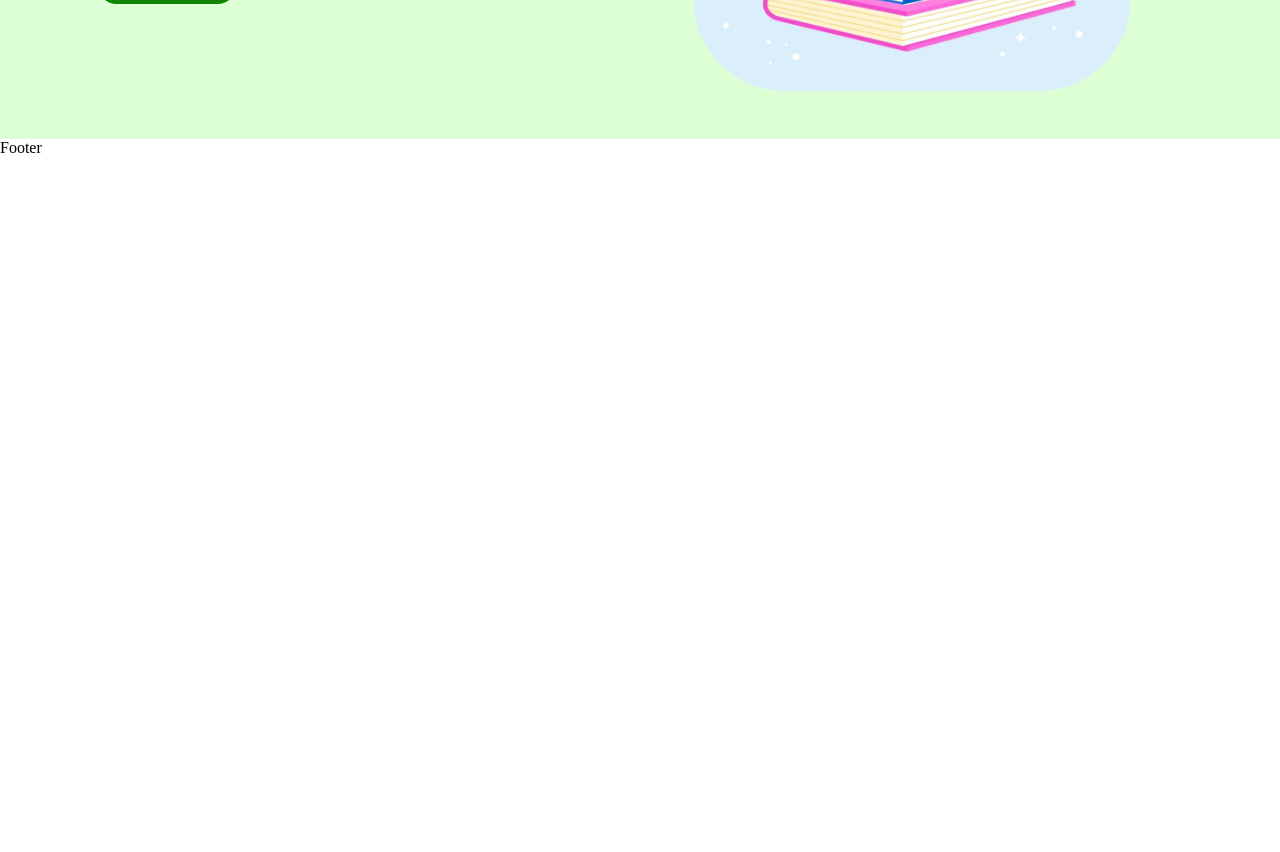
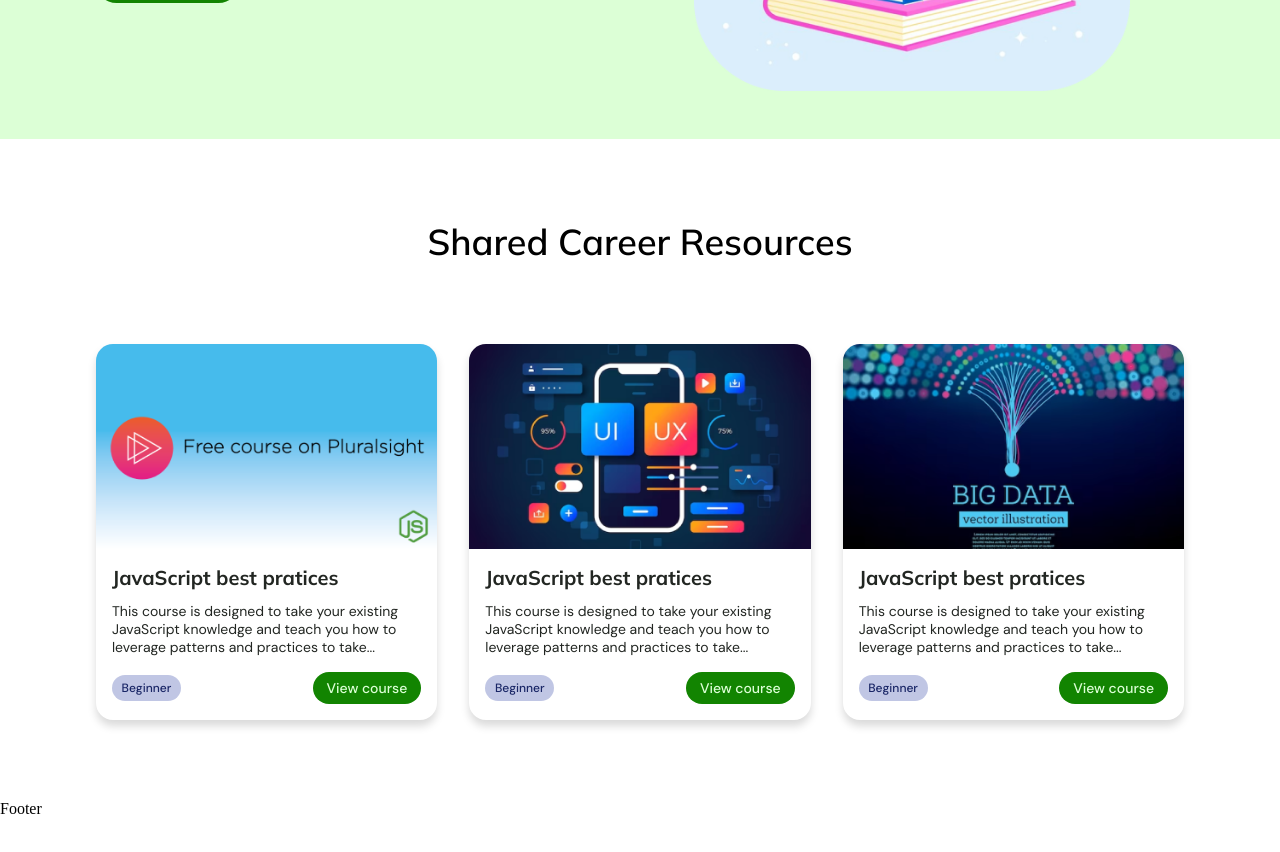
Before and after one commit to nacossuil/Uil-Nacos-Web, a React (Vite) app in the folder frontend/: page /opportunities in a window 1280 px wide. Shown: the part 480-1332 px from the top of the page. Built offline with nearby package versions, Linux system fonts and the light colour scheme.

Commit message:
Components Splitting
* Implemented Reusable Card Components and List Components for the Opportunities Section
* Added some styling based on the figma file (Yet to be completed)

```diff
--- a/frontend/src/pages/Opportunities/OpportunitiesPage.jsx
+++ b/frontend/src/pages/Opportunities/OpportunitiesPage.jsx
@@ -1,10 +1,35 @@
+import "./Opportunitiespage.css";
 import PropTypes from "prop-types";
-import "./Opportunitiespage.css";
+
+const tempCoursesData = [
+  {
+    img: "./../../../src/assets/Opportunities/resources-img1.png",
+    title: "JavaScript best pratices",
+    description:
+      "This course is designed to take your existing JavaScript knowledge and teach you how to leverage patterns and practices to take...",
+    level: "Beginner",
+  },
+  {
+    img: "./../../../src/assets/Opportunities/resources-img2.png",
+    title: "JavaScript best pratices",
+    description:
+      "This course is designed to take your existing JavaScript knowledge and teach you how to leverage patterns and practices to take...",
+    level: "Beginner",
+  },
+  {
+    img: "./../../../src/assets/Opportunities/resources-img3.png",
+    title: "JavaScript best pratices",
+    description:
+      "This course is designed to take your existing JavaScript knowledge and teach you how to leverage patterns and practices to take...",
+    level: "Beginner",
+  },
+];
 
 const OpportunitiesPage = () => {
   return (
     <div className="opportunities">
       <PageIntro />
+      <Courses />
     </div>
   );
 };
@@ -18,14 +43,16 @@ const PageIntro = () => {
       <div className="container">
         <div className="intro__content">
           <div className="intro__content-text">
-            <h1 className="heading">Opportunities for Students</h1>
+            <h1 className="heading-lg">Opportunities for Students</h1>
             <p className="text-md">
               Welcome to our student opportunities hub, where we are dedicated
               to helping you discover exciting opportunities in the world of
               technology and beyond. Explore scholarships, internships,
               hackathons, and more to enhance your academic journey.
             </p>
-            <Button text="Learn more ↓" />
+            <a href="/#" className="btn btn-lg">
+              Learn more ↓
+            </a>
           </div>
           <div className="intro__content-img-box">
             <img
@@ -39,11 +66,56 @@ const PageIntro = () => {
   );
 };
 
-// Re-usable button component (intended to be re-used throughout the entire page)
-const Button = ({ text }) => {
-  return <button className="btn">{text}</button>;
+const Courses = () => {
+  return (
+    <section className="section-courses">
+      <div className="container">
+        <h1 className="heading-md">Shared Career Resources</h1>
+        <CoursesCards />
+      </div>
+    </section>
+  );
 };
 
-Button.propTypes = {
-  text: PropTypes.string,
+const CoursesCards = () => {
+  return (
+    <ul className="courses__cards">
+      {tempCoursesData.map((course, i) => (
+        <CoursesCard
+          key={i}
+          img={course.img}
+          title={course.title}
+          description={course.description}
+          level={course.level}
+        />
+      ))}
+    </ul>
+  );
 };
+
+const CoursesCard = ({ img, title, description, level }) => {
+  return (
+    <li>
+      <a href="\#" className="courses__card">
+        <img src={img} alt="course" />
+        <div className="content">
+          <h3 className="heading-sm">{title}</h3>
+          <p className="text-sm">{description}</p>
+          <div className="justify-flex">
+            <span className="tag">{level}</span>
+            <a href="/#" className="btn btn-md">
+              View course
+            </a>
+          </div>
+        </div>
+      </a>
+    </li>
+  );
+};
+
+CoursesCard.propTypes = {
+  img: PropTypes.string,
+  title: PropTypes.string,
+  description: PropTypes.string,
+  level: PropTypes.string,
+};
--- a/frontend/src/pages/Opportunities/Opportunitiespage.css
+++ b/frontend/src/pages/Opportunities/Opportunitiespage.css
@@ -7,13 +7,18 @@
 
   --font-family: "DM Sans", sans-serif;
 
-  --fs-heading: 2.5rem;
+  --fs-heading-lg: 2.5rem;
+  --fs-heading-md: 2.25rem;
+  --fs-heading-sm: 1.25rem;
   --fs-text-md: 1rem;
   --fs-text-lg: 1.75rem;
   --fs-text-sm: 0.875rem;
+  --fs-text-x-sm: 0.75rem;
 
   --line-height-text: 1.6;
   --btn-radius: 2.8vw;
+  --card-radius: 17px;
+  --custom-box-shadow: 0 6px 8px 0 hsla(0, 0%, 0%, 0.15);
 
   /* GlOBAL STYLINGS */
   font-family: var(--font-family);
@@ -43,10 +48,29 @@ img {
   margin-inline: auto;
 }
 
-.heading {
-  font-size: var(--fs-heading);
+.justify-flex {
+  display: flex;
+  justify-content: space-between;
+  align-items: center;
+}
+
+.heading-lg {
+  font-size: var(--fs-heading-lg);
   font-weight: 600;
   margin-bottom: 2rem;
+}
+
+.heading-md {
+  font-family: "Mulish", var(--font-family), sans-serif;
+  font-size: var(--fs-heading-md);
+  font-weight: 600;
+  margin-bottom: 5rem;
+}
+
+.heading-sm {
+  font-family: "Mulish", var(--font-family), sans-serif;
+  font-size: var(--fs-heading-sm);
+  margin-bottom: 0.75rem;
 }
 
 .text-md {
@@ -56,16 +80,34 @@ img {
   margin-bottom: 2rem;
 }
 
+.text-sm {
+  font-size: var(--fs-text-sm);
+  font-weight: 400;
+  margin-bottom: 1rem;
+}
+
+.text-x-sm {
+  font-size: var(--fs-text-x-sm);
+}
+
 .btn {
   display: inline-block;
-  padding: 0.75em 1.5em;
-  font-size: var(--fs-text-md);
   font-weight: 500;
+  text-decoration: none;
   color: var(--color-primary-tint);
   background-color: var(--color-primary-shade);
   border: 0;
   border-radius: var(--btn-radius);
   cursor: pointer;
+}
+
+.btn-lg {
+  padding: 0.625em 1.25em;
+}
+
+.btn-md {
+  padding: 0.5em 1em;
+  font-size: var(--fs-text-sm);
 }
 
 /*##### INTRO SECTION #####*/
@@ -88,3 +130,48 @@ img {
 .intro__content-img-box img {
   width: 80%;
 }
+
+/*##### RESOURCES SECTION #####*/
+
+.section-courses {
+  padding-block: 5rem;
+}
+
+.section-courses h1 {
+  text-align: center;
+}
+
+.courses__cards {
+  list-style-type: none;
+  display: grid;
+  grid-template-columns: repeat(3, 1fr);
+  gap: 2rem;
+}
+
+.courses > li {
+  border-radius: var(--card-radius);
+}
+
+.courses__card {
+  display: block;
+  text-decoration: none;
+  color: var(--text-color);
+  box-shadow: var(--custom-box-shadow);
+  border-radius: var(--card-radius);
+  overflow: hidden;
+}
+
+.courses__card .content {
+  padding: 1rem;
+}
+
+/* This element would be conditionally styled in the JSX */
+.courses__card .tag {
+  display: inline-block;
+  color: #192666;
+  font-size: var(--fs-text-x-sm);
+  font-weight: 500;
+  background-color: #c0c6e4;
+  padding: 0.3rem 0.6rem;
+  border-radius: var(--btn-radius);
+}
```
